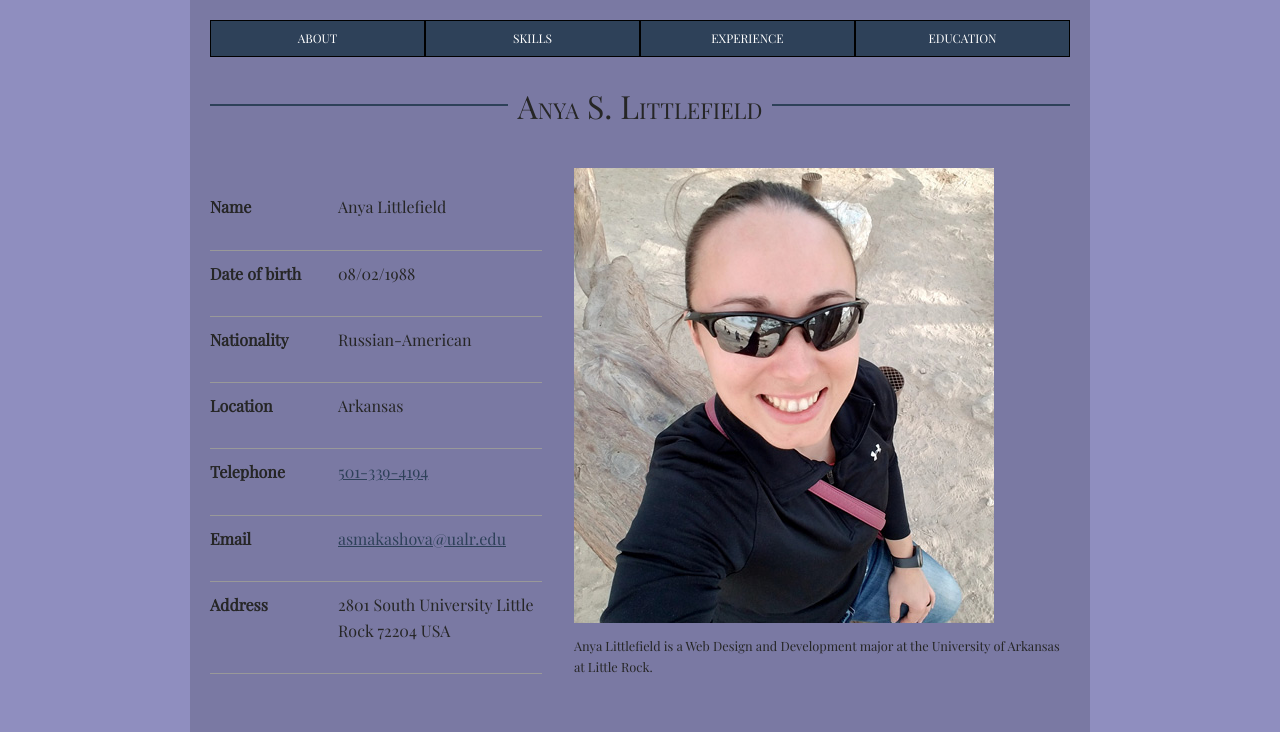
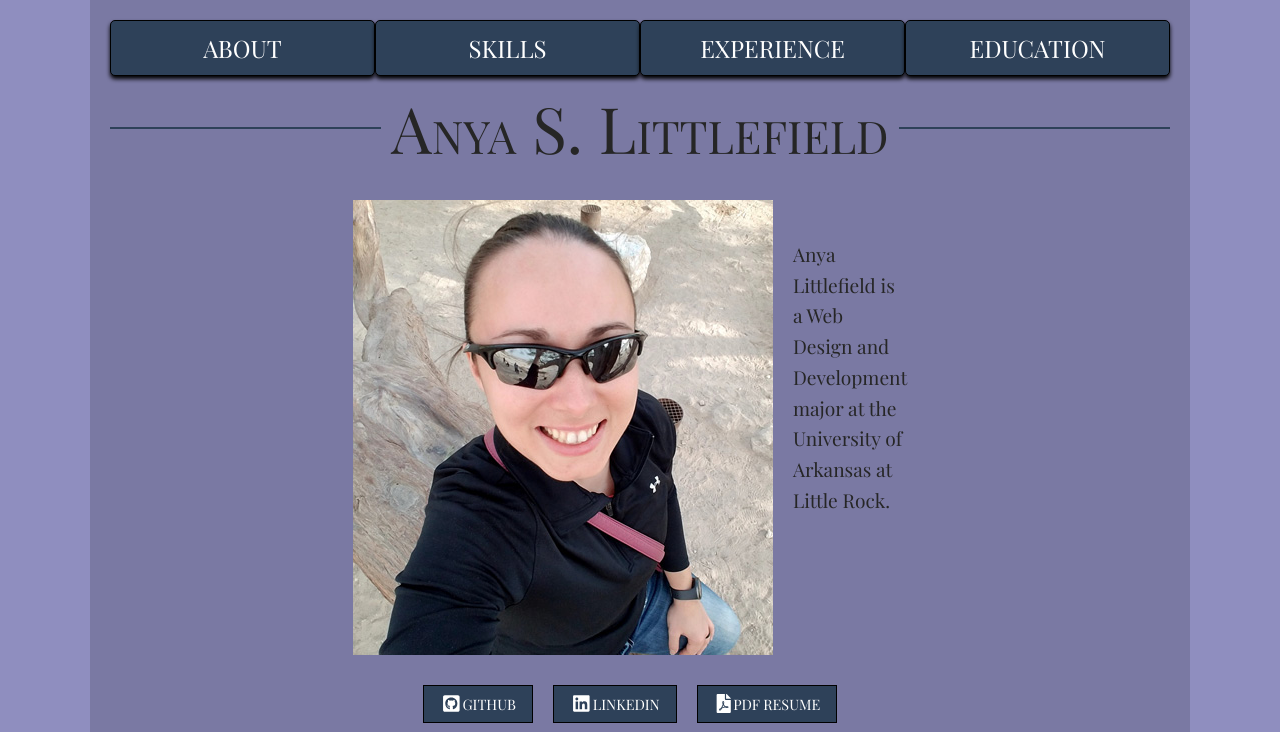
Before and after one commit to alittlefield1988/ifsc-3342, a website built with Parcel: page resume/index.html in a window 1280 px wide. Shown: the top 732 px of the page. Built offline with nearby package versions, Linux system fonts and the light colour scheme.

Commit message:
Resume Update

```diff
--- a/resume/css/style.css
+++ b/resume/css/style.css
@@ -147,6 +147,7 @@ nav.primary{
   /*------ Using Repeat Keyword ------*/
   grid-template-columns: repeat(4,1fr);
   padding:20px 20px 0px 20px;
+  justify-content: center;
 }
 
 nav a:link, nav a:visited{
@@ -160,6 +161,8 @@ nav a:link, nav a:visited{
   background:#2E4159;
   transition: background-color .5s ease;
   color:#fff;
+  box-shadow: 0 3px 4px 0 #000000;
+  border-radius: 5px;
 }
 
 nav a:hover{
@@ -178,6 +181,7 @@ main h1 {
   font-weight:400;
   font-variant:small-caps;
 }
+
 main h1:before, main h1:after {
   background-color: #2E4159;
   content: '\a0';
@@ -186,9 +190,11 @@ main h1:before, main h1:after {
   position: relative;
   top: 0.77em;
 }
+
 main h1:before {
   margin-right:10px;
 }
+
 main h1:after {
   margin-left:10px;
 }
@@ -208,14 +214,14 @@ dl {
 dt{
   font-weight:800;
   padding: 10px 0;
-  border-bottom:1px solid #999;
+  border-bottom:1px solid #2E4159;
   grid-column:1;
 }
 
 dd{
   margin: 0;
   padding: 10px 0;
-  border-bottom:1px solid #999;
+  border-bottom:1px solid #2E4159;
   grid-column:2;
 }
 
@@ -252,16 +258,12 @@ dd{
   margin-right:20px;
 }
 
-#skills{
-
-}
-
 #skills li {
   list-style-type: square;
 }
 
 .job, .certificate{
-  border-bottom:1px solid #999;
+  border-bottom:1px solid #2E4159;
   padding-bottom:20px;
 }
 
@@ -322,39 +324,123 @@ main.container{
 
   main.container {
     max-width:900px;
-    grid-template-columns: 35% auto;
+    grid-gap: 20px;
+    grid-template-columns: 1fr 1fr 1fr;
     grid-template-areas:
-      "title title"
-      "about about"
-      "skills education"
-      ". experience";
+      "title title title"
+      "about about about"
+      "education experience skills";
   }
+
   header.container{
     max-width:900px;
   }
+
+  footer.container{
+  max-width:900px;
+}
 
   /* Nested Grid Example */
   #about{
     display:grid;
     grid-gap:2em;
-    grid-template-columns: 300px 1fr auto;
+    grid-template-columns: 1fr 1fr 1fr 1fr;
     grid-template-areas:
-      "details details bio"
-      "related related related"
+      "related related related related"
+      "details details details details"
+      ". bio bio ."
   }
 
 .bio{
-  grid-area:bio;
+  grid-area:bio
 }
+
 .details{
   grid-area:details;
+  font-size: 1.5em;
 }
 
 .related-links{
   grid-area:related;
-  border-bottom:1px solid #999;
-  padding-bottom:50px
+  margin: 0;
 }
+
+footer.container{
+  max-width:900px;
+}
+
+img {
+  max-width:100%;
+  height:auto;
+}
+
+.page-title{
+  font-size:4em;
+  margin: 0;
+}
+
+nav a:link, nav a:visited{font-size:1.5em}
+.related-links {font-size: 1.2em}
+
+p[itemprop="description"] {
+  font-size:1.2em;
+}
+
+#education{
+  font-size: 1.2em;
+}
+
+#experience{
+  font-size: 1.2em;
+}
+
+#skills{
+  font-size: 1.2em;
+}
+
+}
+
+/*----------------------Desktop Breakpoint-----------------------*/
+
+@media screen and (min-width:992px){
+
+  main.container {
+    max-width:1100px;
+    grid-gap: 20px;
+    grid-template-columns: 1fr 1fr 1fr;
+    grid-template-areas:
+      "title title title"
+      "about about about"
+      "education experience skills";
+  }
+
+  header.container{
+    max-width:1100px;
+  }
+
+  footer.container{
+  max-width:1100px;
+}
+
+  #about{
+    display:grid;
+    grid-gap:2em;
+    grid-template-columns: 1fr 1fr 1fr 1fr;
+    grid-template-areas:
+      ". bio bio ."
+      "related related related related"
+      "details details details details"
+
+  }
+
+  .bio{
+    display:flex;
+    justify-content:center;
+  }
+
+  #biopara {
+    padding: 20px;
+  }
 
 }
 
@@ -363,10 +449,26 @@ main.container{
 
 @media only screen and (max-width: 460px) {
   .related-links li a svg{display:none;}
+  .related-links {font-size: .8em}
 
 }
 
+@media only screen and (max-width: 360px) {
+  .related-links li a svg{display:none;}
+  .related-links {font-size: .7em}
+  nav a:link, nav a:visited{font-size:.6em}
 
+}
+
+@media only screen and (max-width: 320px) {
+  .related-links li a svg{display:none;}
+  .related-links {font-size: .7em}
+  nav a:link, nav a:visited{font-size:.5em}
+  body {min-width:320px}
+  h1 {font-size:25px}
+  main.container {padding: 10px}
+
+}
 
 /* ==========================================================================
    Helper classes
--- a/resume/index.html
+++ b/resume/index.html
@@ -45,7 +45,7 @@
       <h2 class="visuallyhidden">Personal Details</h2>
       <div class="bio">
       <img itemprop="image" src="img/resume-image.jpg" alt="Anya Littlefield">
-      <p itemprop="description">Anya Littlefield is a Web Design and Development major at the University
+      <p itemprop="description" id="biopara">Anya Littlefield is a Web Design and Development major at the University
       of Arkansas at Little Rock.</p>
       </div>
       <dl class="details">
@@ -119,7 +119,7 @@
             <span itemprop="addressLocality">North Little Rock, AR</span>
           </span>
           </span>
-          <span itemprop="startDate" content="2006-02-21T20:00">January 2007</span>
+          <span itemprop="startDate" content="2006-02-21T20:00">January 2007 - </span>
           <span itemprop="endDate" content="2009-02-21T20:00">July 2012</span>
         <p itemprop="description">Lorem ipsum dolor sit amet, consectetuer adipiscing elit...</p>
       </article>
@@ -129,7 +129,7 @@
       <article class="certificate" itemprop="alumniOf" itemscope itemtype="http://schema.org/EducationalOrganization">
         <h3 itemprop="description"><abbr title="Bachelor of Arts">BA </abbr>Web Design and Development</h3>
           <span itemprop="name">University of Arkansas at Little Rock</span>
-          <span itemprop="location" itemscope>Little Rock, AR</span>
+          <span itemprop="location" itemscope>Little Rock, AR</span><br>
           <span>2019-2022</span>
       </article>
     </section>
```
